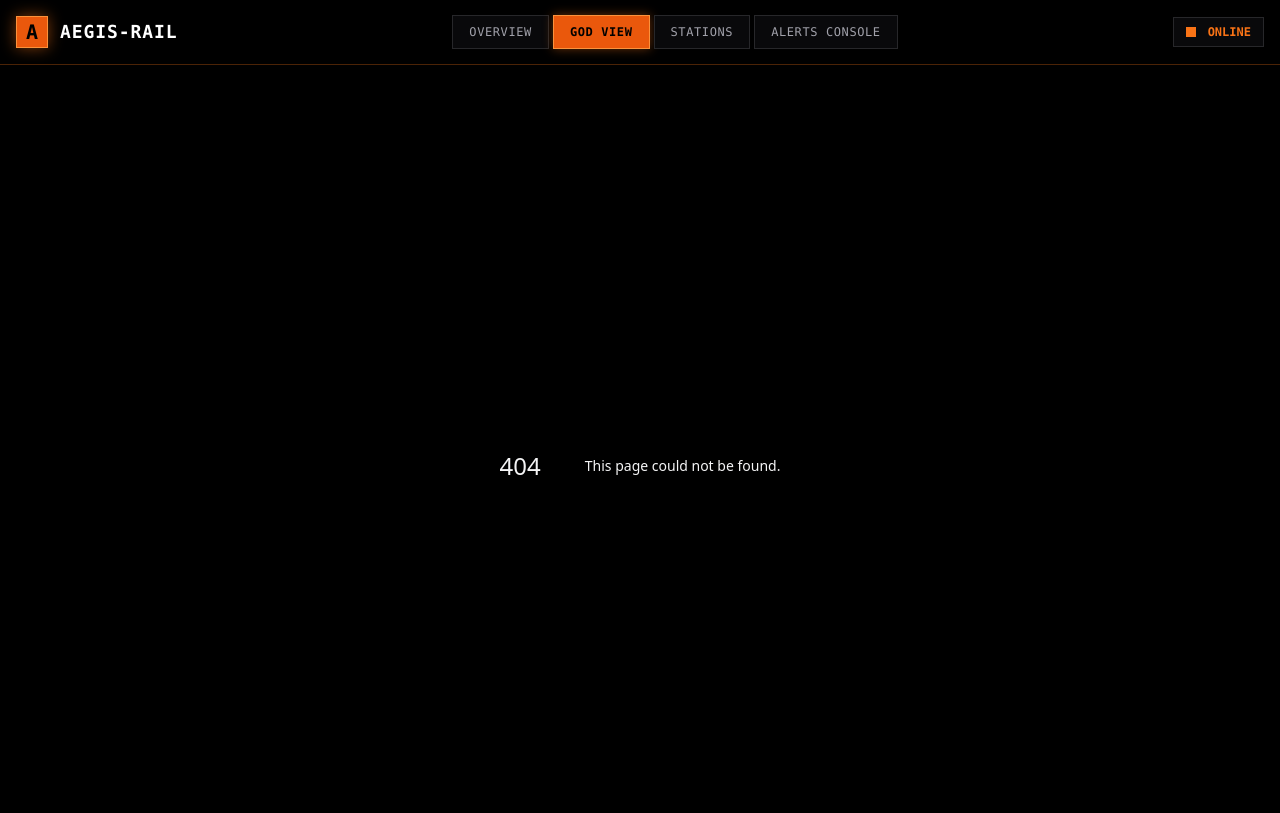
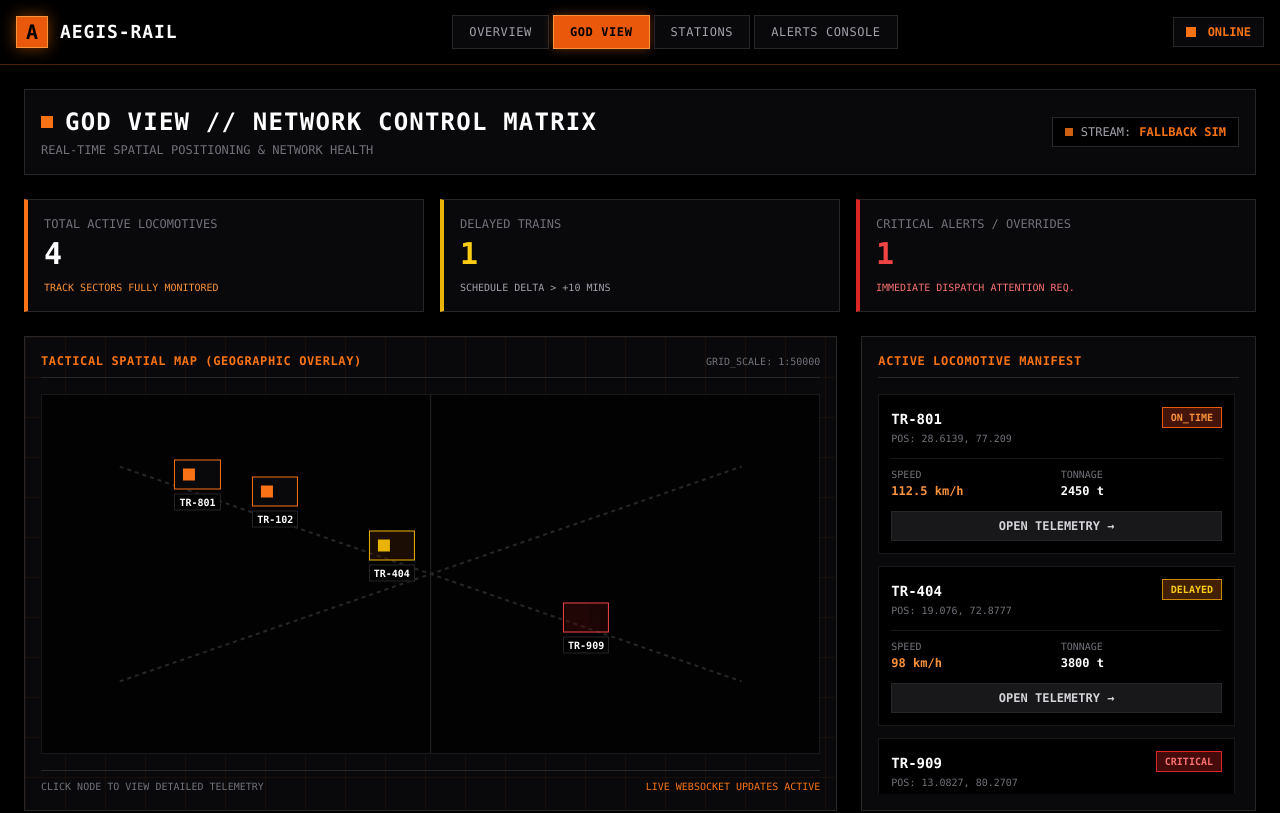
Before and after one commit to AnmolTiwari4/aegis-rail, a Next.js app in the folder frontend/: page /dashboard in a window 1280 px wide. Before the commit this address had no page. Shown: the top 813 px of the page. Built offline with nearby package versions, Linux system fonts and the light colour scheme; no server answers.

Commit message:
feat(frontend): create God View Dashboard page with interactive spatial map

```diff
--- /dev/null
+++ b/frontend/app/dashboard/page.jsx
@@ -0,0 +1,177 @@
+'use client';
+
+import Link from 'next/link';
+import { useWebSocketTelemetry } from '../../hooks/useWebSocketTelemetry';
+
+export default function DashboardPage() {
+  const { telemetryData, isConnected } = useWebSocketTelemetry();
+
+  // Initial fallback trains if WS is connecting
+  const activeTrains = telemetryData.length > 0 ? telemetryData : [
+    { train_id: "TR-801", latitude: 28.6139, longitude: 77.2090, current_speed: 112.5, current_weight: 2450.0, passenger_count: 420, status: "ON_TIME" },
+    { train_id: "TR-404", latitude: 19.0760, longitude: 72.8777, current_speed: 98.0, current_weight: 3800.0, passenger_count: 120, status: "DELAYED" },
+    { train_id: "TR-909", latitude: 13.0827, longitude: 80.2707, current_speed: 135.0, current_weight: 1850.0, passenger_count: 650, status: "CRITICAL" },
+    { train_id: "TR-102", latitude: 22.5726, longitude: 88.3639, current_speed: 85.2, current_weight: 4100.0, passenger_count: 0, status: "ON_TIME" }
+  ];
+
+  const totalActive = activeTrains.length;
+  const delayedCount = activeTrains.filter(t => t.status === "DELAYED").length;
+  const criticalCount = activeTrains.filter(t => t.status === "CRITICAL").length;
+
+  return (
+    <div className="w-full bg-black min-h-screen p-4 md:p-6 font-mono space-y-6">
+
+      {/* Top Header & Status */}
+      <div className="flex flex-col md:flex-row justify-between items-start md:items-center gap-4 border border-zinc-800 bg-zinc-950 p-4">
+        <div>
+          <h1 className="text-xl md:text-2xl font-bold uppercase text-white tracking-wider flex items-center gap-3">
+            <span className="w-3 h-3 bg-orange-500 inline-block"></span>
+            GOD VIEW // NETWORK CONTROL MATRIX
+          </h1>
+          <p className="text-zinc-500 text-xs mt-1">REAL-TIME SPATIAL POSITIONING & NETWORK HEALTH</p>
+        </div>
+
+        <div className="flex items-center gap-4">
+          <div className="border border-zinc-800 bg-black px-3 py-1.5 text-xs flex items-center gap-2">
+            <span className={`w-2 h-2 ${isConnected ? 'bg-green-500' : 'bg-orange-500 animate-pulse'}`}></span>
+            <span className="text-zinc-400">STREAM:</span>
+            <span className={isConnected ? 'text-green-400 font-bold' : 'text-orange-500 font-bold'}>
+              {isConnected ? 'LIVE WEBSOCKET' : 'FALLBACK SIM'}
+            </span>
+          </div>
+        </div>
+      </div>
+
+      {/* KPI Cards Row */}
+      <div className="grid grid-cols-1 md:grid-cols-3 gap-4">
+        <div className="border border-zinc-800 bg-zinc-950 p-4 border-l-4 border-l-orange-500">
+          <span className="text-zinc-500 text-xs block">TOTAL ACTIVE LOCOMOTIVES</span>
+          <div className="text-3xl font-extrabold text-white mt-1">{totalActive}</div>
+          <span className="text-[10px] text-orange-400 mt-2 block">TRACK SECTORS FULLY MONITORED</span>
+        </div>
+
+        <div className="border border-zinc-800 bg-zinc-950 p-4 border-l-4 border-l-yellow-500">
+          <span className="text-zinc-500 text-xs block">DELAYED TRAINS</span>
+          <div className="text-3xl font-extrabold text-yellow-400 mt-1">{delayedCount}</div>
+          <span className="text-[10px] text-zinc-400 mt-2 block">SCHEDULE DELTA &gt; +10 MINS</span>
+        </div>
+
+        <div className="border border-zinc-800 bg-zinc-950 p-4 border-l-4 border-l-red-600">
+          <span className="text-zinc-500 text-xs block">CRITICAL ALERTS / OVERRIDES</span>
+          <div className="text-3xl font-extrabold text-red-500 mt-1">{criticalCount}</div>
+          <span className="text-[10px] text-red-400 mt-2 block">IMMEDIATE DISPATCH ATTENTION REQ.</span>
+        </div>
+      </div>
+
+      {/* Main Grid: Interactive Map & Live Feed Panel */}
+      <div className="grid grid-cols-1 lg:grid-cols-3 gap-6">
+
+        {/* Interactive Tactical Map Container (2 Cols) */}
+        <div className="lg:col-span-2 border border-zinc-800 bg-zinc-950 p-4 relative min-h-[450px] flex flex-col justify-between grid-bg">
+          <div className="flex justify-between items-center border-b border-zinc-800 pb-2">
+            <span className="text-orange-500 font-bold text-xs uppercase tracking-wider">TACTICAL SPATIAL MAP (GEOGRAPHIC OVERLAY)</span>
+            <span className="text-zinc-500 text-[10px]">GRID_SCALE: 1:50000</span>
+          </div>
+
+          {/* Interactive Map Visual Simulation Nodes */}
+          <div className="relative w-full h-[360px] my-4 border border-zinc-900 bg-black/80 overflow-hidden flex items-center justify-center">
+            {/* Grid Track SVG Lines */}
+            <svg className="absolute inset-0 w-full h-full stroke-zinc-900 stroke-1" xmlns="http://www.w3.org/2000/svg">
+              <line x1="10%" y1="20%" x2="90%" y2="80%" stroke="#27272a" strokeWidth="2" strokeDasharray="4 4" />
+              <line x1="10%" y1="80%" x2="90%" y2="20%" stroke="#27272a" strokeWidth="2" strokeDasharray="4 4" />
+              <line x1="50%" y1="0%" x2="50%" y2="100%" stroke="#27272a" strokeWidth="1" />
+            </svg>
+
+            {/* Dynamic Moving Nodes */}
+            {activeTrains.map((train, idx) => {
+              // Convert lat/lng to container percentages for interactive visual display
+              const xPos = 20 + ((idx * 25) % 65);
+              const yPos = 25 + ((idx * 20) % 55);
+
+              const isCritical = train.status === 'CRITICAL';
+              const isDelayed = train.status === 'DELAYED';
+
+              return (
+                <Link
+                  key={train.train_id}
+                  href={`/trains/${train.train_id}`}
+                  style={{ left: `${xPos}%`, top: `${yPos}%` }}
+                  className="absolute transform -translate-x-1/2 -translate-y-1/2 group cursor-pointer"
+                >
+                  <div className={`relative p-2 border bg-black transition-transform group-hover:scale-110 ${
+                    isCritical ? 'border-red-500 bg-red-950/40' : isDelayed ? 'border-yellow-500 bg-yellow-950/40' : 'border-orange-500 bg-zinc-950'
+                  }`}>
+                    {/* Pulsing indicator */}
+                    <div className={`w-3 h-3 ${isCritical ? 'bg-red-500 animate-ping' : isDelayed ? 'bg-yellow-500' : 'bg-orange-500'}`} />
+
+                    {/* Tooltip on Hover */}
+                    <div className="absolute left-6 top-0 hidden group-hover:block bg-zinc-950 border border-orange-500 p-2 z-30 whitespace-nowrap text-xs shadow-lg">
+                      <div className="text-white font-bold">{train.train_id}</div>
+                      <div className="text-orange-400">SPEED: {train.current_speed} km/h</div>
+                      <div className="text-zinc-400">WEIGHT: {train.current_weight} t</div>
+                      <div className="text-zinc-500 text-[10px] underline mt-1">CLICK FOR TELEMETRY DASHBOARD →</div>
+                    </div>
+                  </div>
+                  <span className="text-[10px] text-white font-bold block text-center mt-1 bg-black/80 px-1 border border-zinc-800">
+                    {train.train_id}
+                  </span>
+                </Link>
+              );
+            })}
+          </div>
+
+          <div className="flex justify-between items-center text-[10px] text-zinc-500 border-t border-zinc-800 pt-2">
+            <span>CLICK NODE TO VIEW DETAILED TELEMETRY</span>
+            <span className="text-orange-500">LIVE WEBSOCKET UPDATES ACTIVE</span>
+          </div>
+        </div>
+
+        {/* Active Trains List Panel (1 Col) */}
+        <div className="border border-zinc-800 bg-zinc-950 p-4 space-y-4">
+          <h3 className="text-orange-500 font-bold text-xs uppercase tracking-wider border-b border-zinc-800 pb-2">
+            ACTIVE LOCOMOTIVE MANIFEST
+          </h3>
+
+          <div className="space-y-3 max-h-[400px] overflow-y-auto pr-1">
+            {activeTrains.map((train) => (
+              <div key={train.train_id} className="border border-zinc-900 bg-black p-3 hover:border-orange-500/50 transition-colors">
+                <div className="flex justify-between items-start">
+                  <div>
+                    <span className="text-white font-bold text-sm">{train.train_id}</span>
+                    <span className="text-[10px] text-zinc-500 block">POS: {train.latitude}, {train.longitude}</span>
+                  </div>
+                  <span className={`px-2 py-0.5 text-[10px] font-bold border ${
+                    train.status === 'CRITICAL' ? 'border-red-600 bg-red-950 text-red-400' :
+                    train.status === 'DELAYED' ? 'border-yellow-600 bg-yellow-950 text-yellow-400' :
+                    'border-orange-600 bg-orange-950 text-orange-400'
+                  }`}>
+                    {train.status}
+                  </span>
+                </div>
+
+                <div className="grid grid-cols-2 gap-2 mt-3 text-xs border-t border-zinc-900 pt-2">
+                  <div>
+                    <span className="text-zinc-500 text-[10px] block">SPEED</span>
+                    <span className="text-orange-400 font-bold">{train.current_speed} km/h</span>
+                  </div>
+                  <div>
+                    <span className="text-zinc-500 text-[10px] block">TONNAGE</span>
+                    <span className="text-white font-bold">{train.current_weight} t</span>
+                  </div>
+                </div>
+
+                <Link
+                  href={`/trains/${train.train_id}`}
+                  className="mt-3 block w-full text-center bg-zinc-900 hover:bg-orange-600 hover:text-black border border-zinc-800 text-zinc-300 text-xs py-1.5 transition-colors font-bold uppercase"
+                >
+                  OPEN TELEMETRY →
+                </Link>
+              </div>
+            ))}
+          </div>
+        </div>
+
+      </div>
+    </div>
+  );
+}
```
